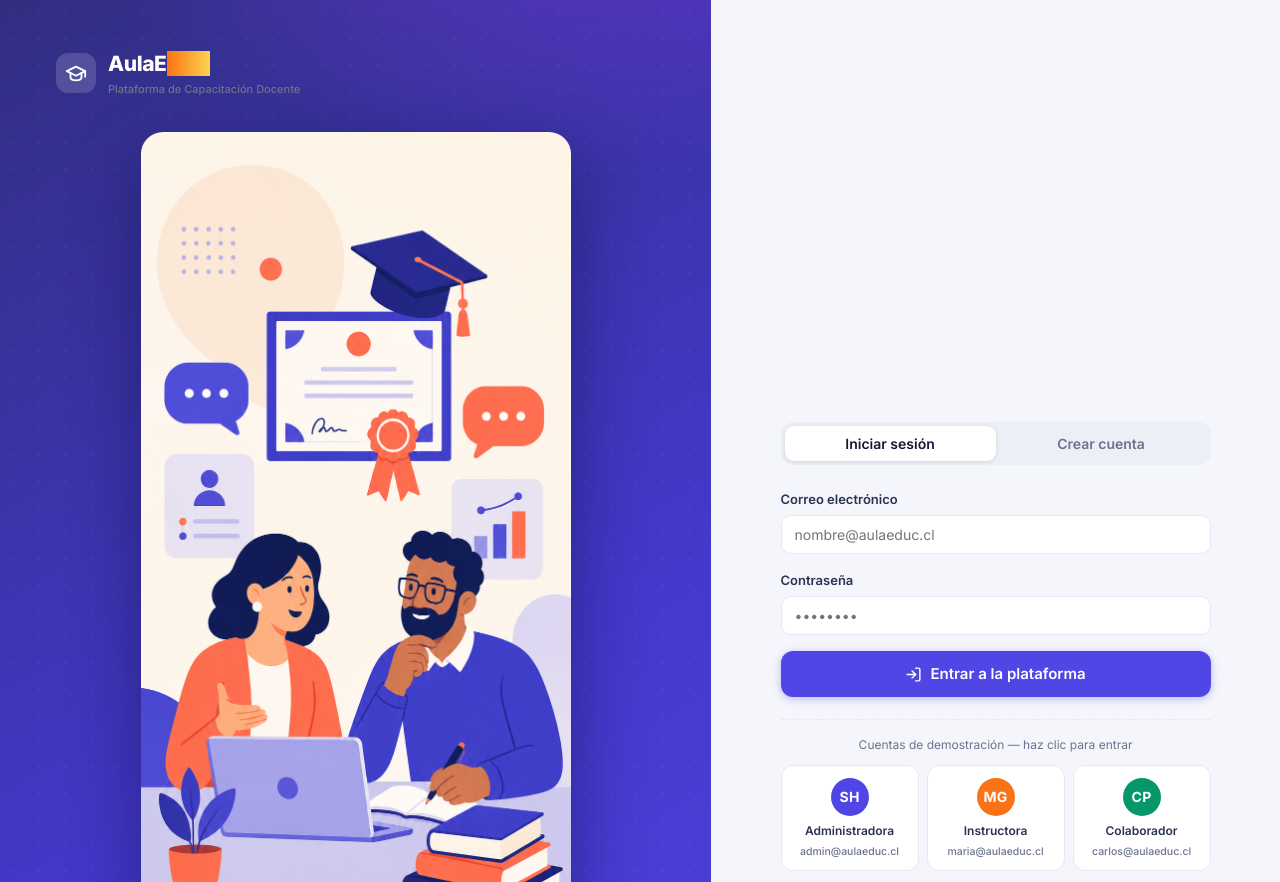
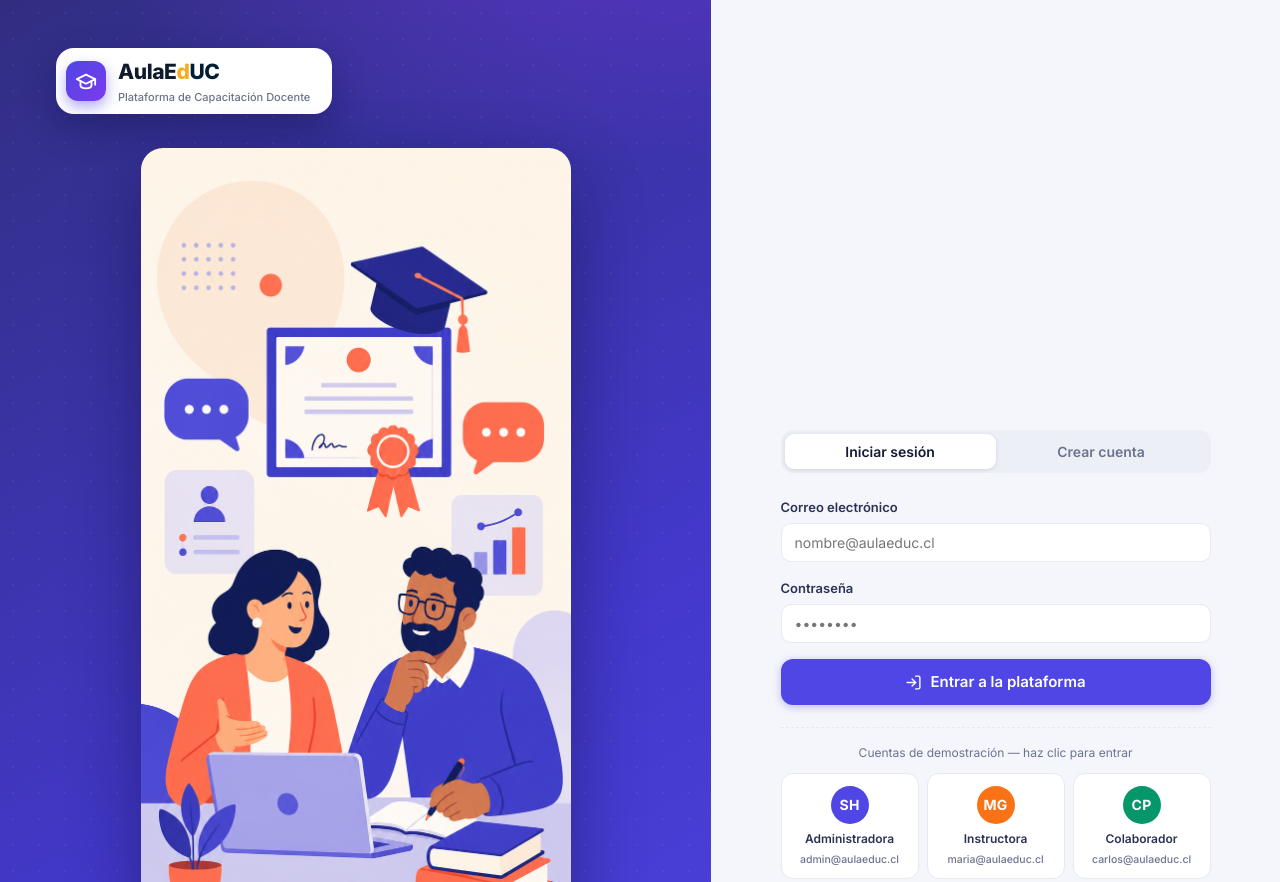
Before and after one commit to colegma-afk/auladoc, a website: page public/index.html in a window 1280 px wide. Shown: the top 882 px of the page. Drawn offline with Linux system fonts and the light colour scheme.

Commit message:
Logo: dUC con colores Duoc UC (azul #001E36 + amarillo #F6AE18) + píldora blanca en login

```diff
--- a/public/css/styles.css
+++ b/public/css/styles.css
@@ -155,14 +155,9 @@ table.tbl { width: 100%; border-collapse: collapse; font-size: 14px; }
 }
 .logo-badge svg { width: 22px; height: 22px; }
 .brand-name { font-size: 18px; font-weight: 800; letter-spacing: -.02em; }
-.brand-name em, .mobile-top .b em {
-  font-style: normal;
-  background: linear-gradient(90deg, #F97316 0%, #F59E0B 100%);
-  -webkit-background-clip: text; background-clip: text; color: transparent;
-}
-.login-brand .brand-name em {
-  background: linear-gradient(90deg, #F97316 0%, #FCD34D 100%);
-}
+.brand-name em, .mobile-top .b em { font-style: normal; }
+.brand-name .acc-d, .mobile-top .b .acc-d { color: #F6AE18; }
+.brand-name .acc-uc, .mobile-top .b .acc-uc { color: #001E36; }
 .brand-sub { font-size: 11px; color: var(--muted); font-weight: 500; }
 
 .sidebar-nav { flex: 1; overflow-y: auto; padding: 6px 12px 20px; }
@@ -220,9 +215,14 @@ table.tbl { width: 100%; border-collapse: collapse; font-size: 14px; }
   background-size: 26px 26px; opacity: .35;
 }
 .login-brand > * { position: relative; z-index: 1; }
-.login-brand .brand-row { display: flex; align-items: center; gap: 12px; }
-.login-brand .logo-badge { background: rgba(255,255,255,.16); box-shadow: none; backdrop-filter: blur(6px); }
-.login-brand .brand-name { font-size: 21px; }
+.login-brand .brand-row {
+  display: flex; align-items: center; gap: 12px; width: fit-content;
+  background: #FFFFFF; border-radius: 18px; padding: 8px 22px 8px 10px;
+  box-shadow: 0 14px 34px rgba(10, 10, 60, .30);
+}
+.login-brand .logo-badge { background: linear-gradient(135deg, var(--indigo-600), var(--violet-600)); box-shadow: 0 6px 14px rgba(79,70,229,.45); }
+.login-brand .brand-name { font-size: 21px; color: #101A2E; }
+.login-brand .brand-sub { color: #6B7488; }
 .login-hero { margin: 34px auto 26px; width: min(430px, 92%); border-radius: 22px; box-shadow: 0 30px 70px rgba(10, 10, 60, .45); }
 .login-features { display: grid; grid-template-columns: 1fr 1fr 1fr; gap: 14px; max-width: 560px; }
 .login-feature { background: rgba(255,255,255,.1); border: 1px solid rgba(255,255,255,.18); backdrop-filter: blur(8px); border-radius: 14px; padding: 14px; }
--- a/public/index.html
+++ b/public/index.html
@@ -16,7 +16,7 @@
       <div class="brand-row">
         <div class="logo-badge" id="logoBadge"></div>
         <div>
-          <div class="brand-name">AulaE<em>dUC</em></div>
+          <div class="brand-name">AulaE<em><span class="acc-d">d</span><span class="acc-uc">UC</span></em></div>
           <div class="brand-sub">Plataforma de Capacitación Docente</div>
         </div>
       </div>
@@ -44,7 +44,7 @@
       <div class="login-card">
         <div class="brand-mobile">
           <div class="logo-badge" id="logoBadgeM"></div>
-          <div class="brand-name">AulaE<em>dUC</em></div>
+          <div class="brand-name">AulaE<em><span class="acc-d">d</span><span class="acc-uc">UC</span></em></div>
         </div>
 
         <div class="login-tabs" id="loginTabs">
--- a/public/js/views/certificates.js
+++ b/public/js/views/certificates.js
@@ -68,7 +68,7 @@ const Certificates = {
             <div class="cert-sign">
               <div class="line"></div>
               <b>Dirección Académica</b>
-              <small>AulaE<span style="color:#F97316">d</span><span style="color:#F59E0B">UC</span></small>
+              <small>AulaE<span style="color:#F6AE18">d</span><span style="color:#001E36">UC</span></small>
             </div>
           </div>
           <div class="cert-code">CÓDIGO: ${ct.code} · EMITIDO EL ${new Date(ct.issuedAt).toLocaleDateString('es-CL').toUpperCase()} · VALIDABLE EN AULAEDUC.CL</div>
```
Also changed, not shown: public/app.html (+2 -2 lines).
